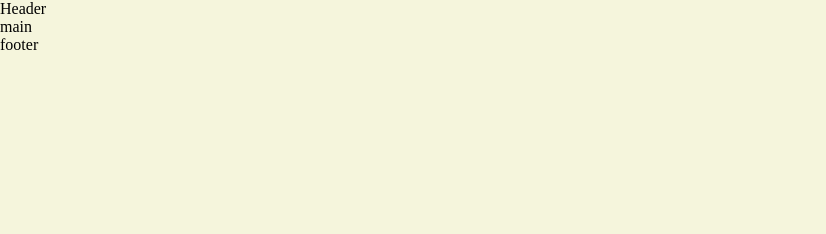
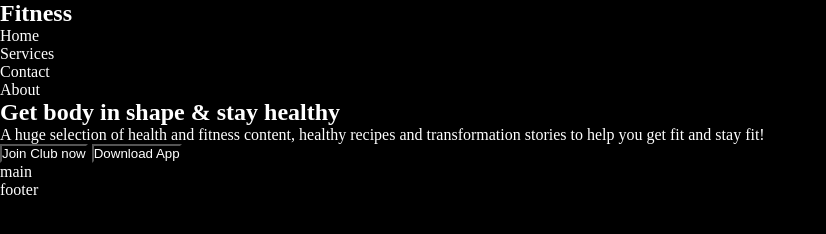
Before and after one commit to MahiuddinZilani/ph-A2B10-versatile-ui, a plain HTML site: page index.html in a window 1280 px wide. Shown: the whole page, without its empty margins (0-826 px from the left). Drawn offline with Linux system fonts and the light colour scheme.

Commit message:
navbar and banner html is added

```diff
--- a/css/styles.css
+++ b/css/styles.css
@@ -1,5 +1,6 @@
 * {
   margin: 0px;
   padding: 0px;
-  background-color: beige;
+  background-color: black;
+  color: white;
 }
--- a/index.html
+++ b/index.html
@@ -7,7 +7,41 @@
     <link rel="stylesheet" href="./css/styles.css" />
   </head>
   <body id="body">
-    <header>Header</header>
+    <header>
+      <!-- navigation bar -->
+      <nav>
+        <!-- logo -->
+        <div>
+          <h1>Fitness</h1>
+        </div>
+        <!-- menu  -->
+        <menu>
+          <ul>
+            <li>Home</li>
+            <li>Services</li>
+            <li>Contact</li>
+            <li>About</li>
+          </ul>
+        </menu>
+      </nav>
+      <!-- banner  -->
+      <section>
+        <!-- banner content  -->
+        <div>
+          <h1>Get body in <span>shape</span> & stay healthy</h1>
+          <p>
+            A huge selection of health and fitness content, healthy recipes and
+            transformation stories to help you get fit and stay fit!
+          </p>
+          <div>
+            <button>Join Club now</button>
+            <button>Download App</button>
+          </div>
+        </div>
+        <!-- banner image  -->
+        <div></div>
+      </section>
+    </header>
     <main>main</main>
     <footer>footer</footer>
   </body>
```
Also changed, not shown: images/Images 2.png (added), images/exercise1.jpg (added), images/exercise2.png (added), images/exercise3.png (added), images/exercise5.jpg (added), images/exercise6.jpg (added), images/image 2.png (added), images/image 3.png (added), images/image 4.png (added), images/image 5.png (added), images/run.jpg (added), images/trainer1.png (added), images/trainer2.png (added), images/trainer3.png (added), 2 more files, 2 other files.
